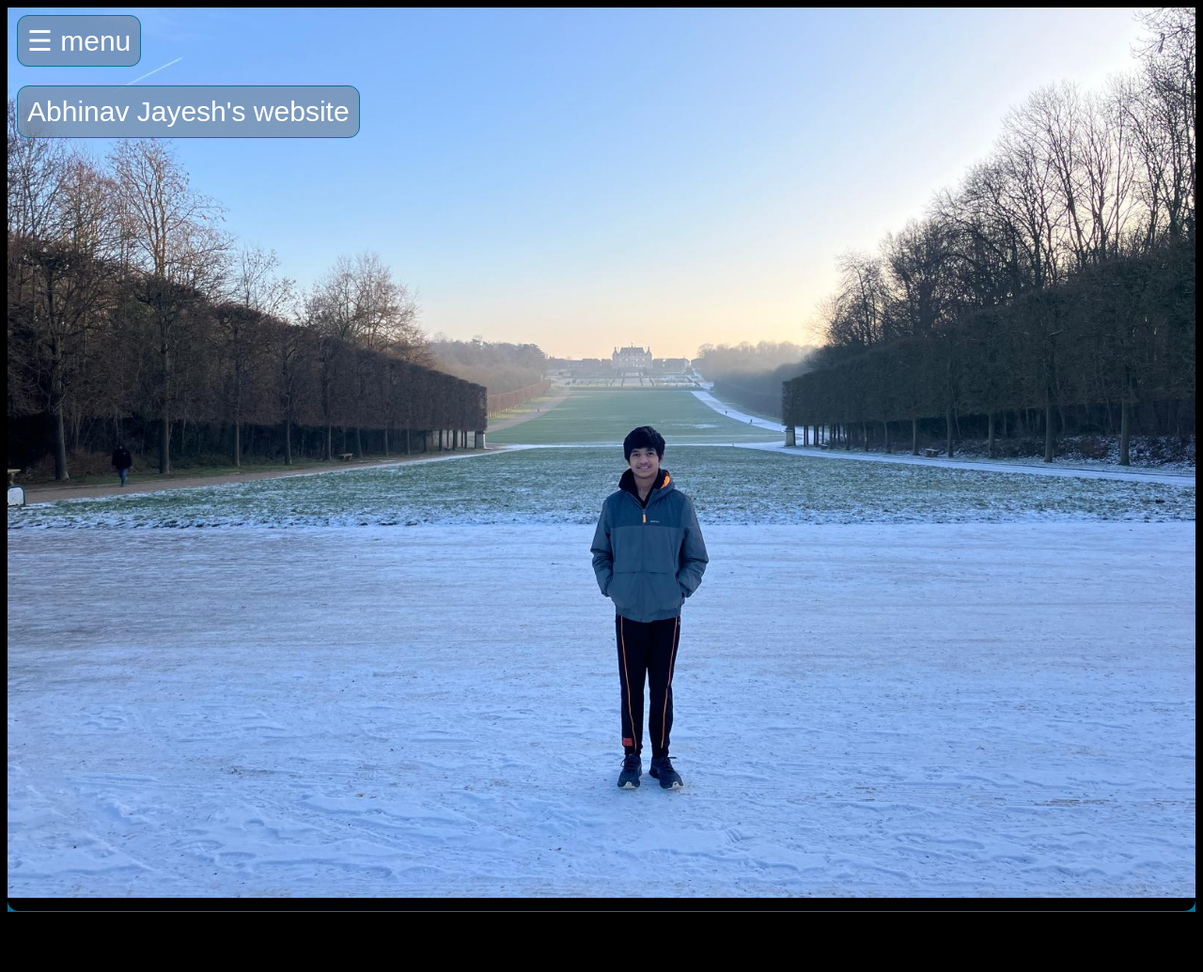
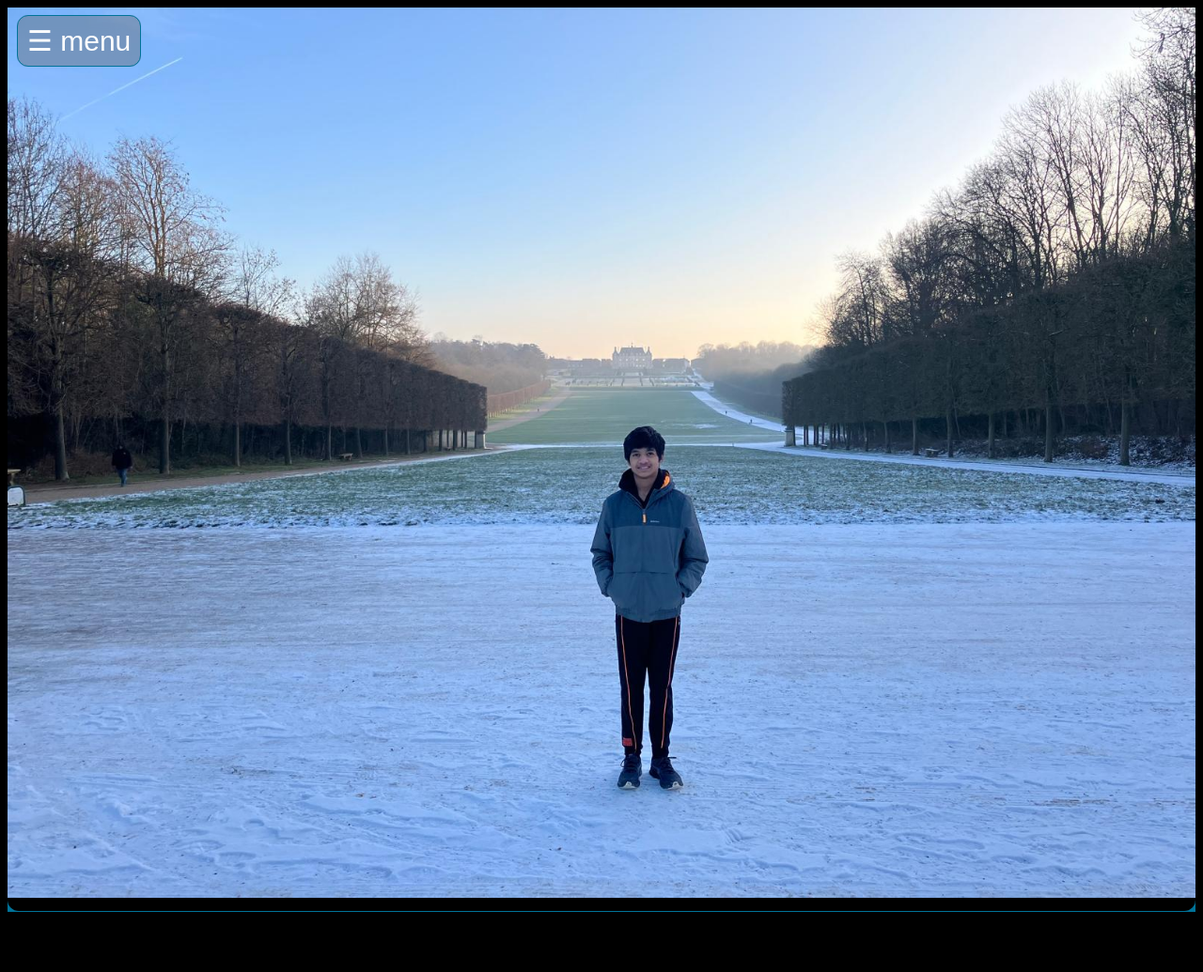
Before and after one commit to abhinav-jay/abhinav-jay.github.io, a plain HTML site: page fr.html in a window 1280 px wide. Shown: the top 1035 px of the page at 94% size. Drawn offline with Linux system fonts and the light colour scheme.

Commit message:
fix small error on french

```diff
--- a/fr.html
+++ b/fr.html
@@ -9,7 +9,6 @@
   <body>
     <div class="stay">
       <span style="font-size:30px;cursor:pointer" onclick="openNav()" class="float">&#9776; menu</span>
-      <p class="float">Abhinav Jayesh's website</p>
     </div>
     <div class="sidebar" id="myNav">
       <a href="javascript:void(0)" class="closebtn" onclick="closeNav()">&times;</a>
```
